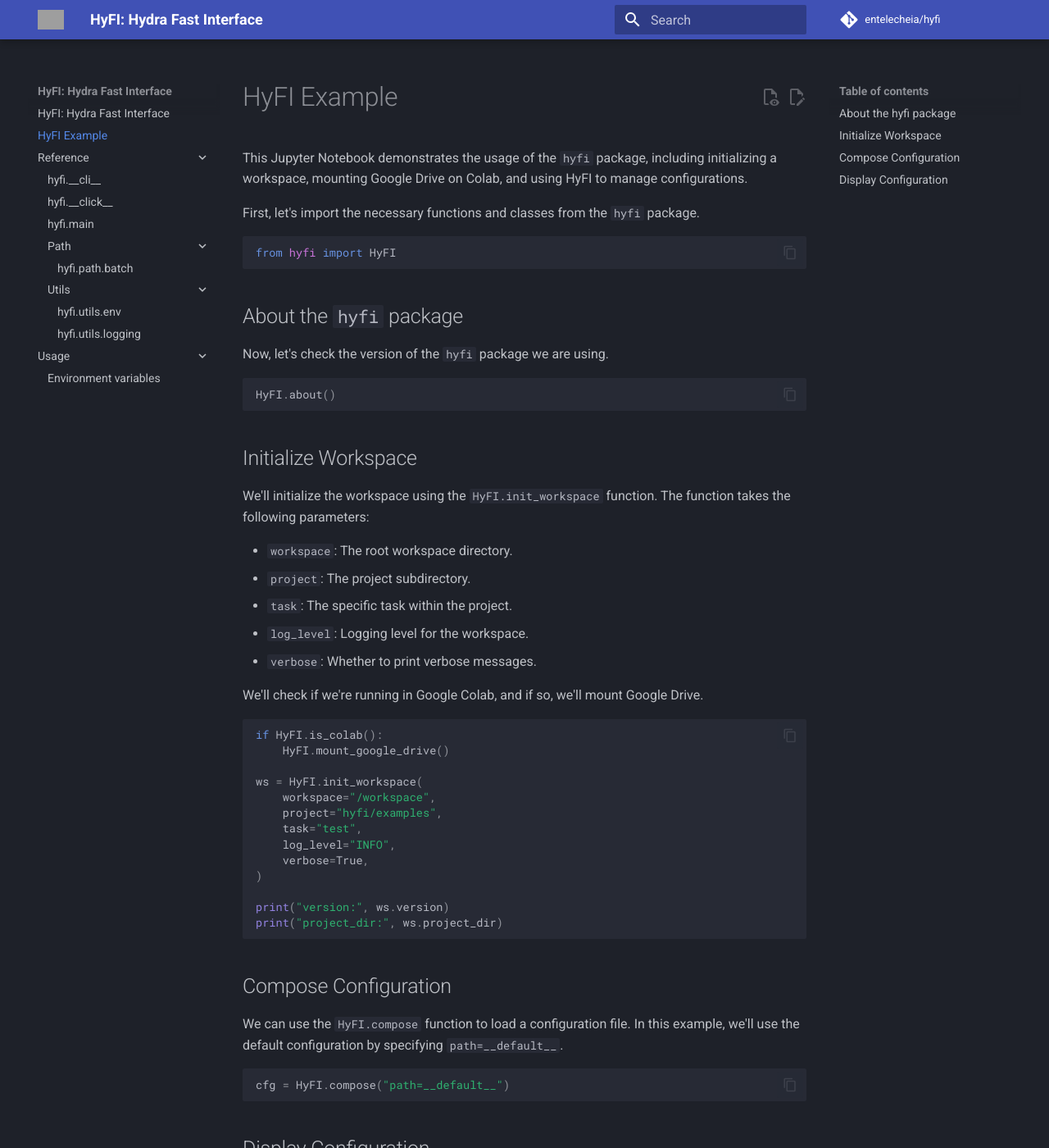
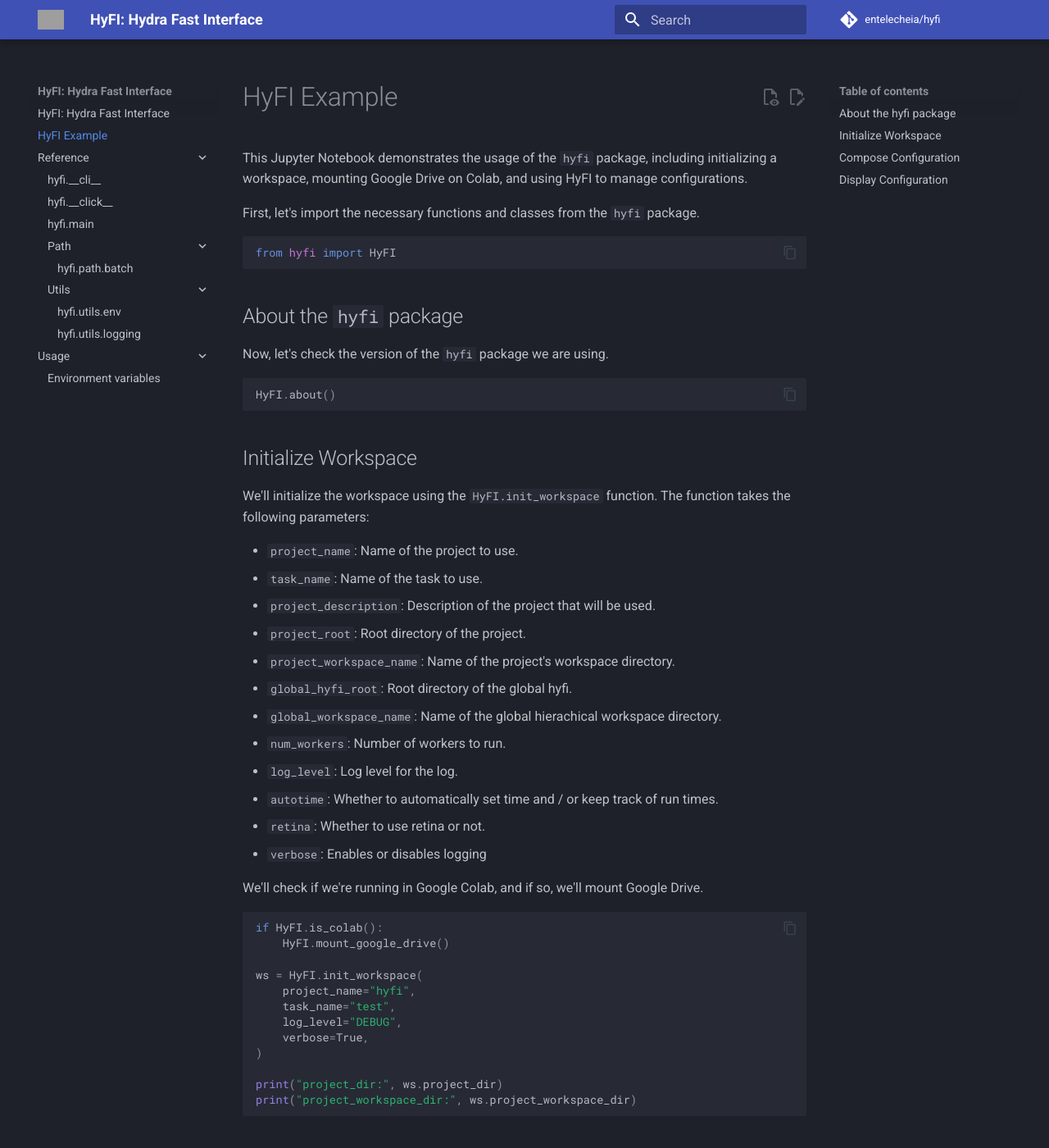
Before and after one commit to entelecheia/hyfi, an MkDocs documentation site: the page built from docs/examples.md, in a window 1280 px wide and 1400 px high. Shown: the whole window at 82% size. Built offline with MkDocs 1.6.1 and Material for MkDocs 9.7.7, drawn with Linux system fonts in a browser that asks for light colours; comment, search, counter and statistics services are not loaded; grey boxes are pictures that could not be loaded.

Commit message:
chore(docs): Update example code for HyFI init_workspace function

````diff
--- a/docs/examples.md
+++ b/docs/examples.md
@@ -20,11 +20,18 @@
 
 We'll initialize the workspace using the `HyFI.init_workspace` function. The function takes the following parameters:
 
-- `workspace`: The root workspace directory.
-- `project`: The project subdirectory.
-- `task`: The specific task within the project.
-- `log_level`: Logging level for the workspace.
-- `verbose`: Whether to print verbose messages.
+- `project_name`: Name of the project to use.
+- `task_name`: Name of the task to use.
+- `project_description`: Description of the project that will be used.
+- `project_root`: Root directory of the project.
+- `project_workspace_name`: Name of the project's workspace directory.
+- `global_hyfi_root`: Root directory of the global hyfi.
+- `global_workspace_name`: Name of the global hierachical workspace directory.
+- `num_workers`: Number of workers to run.
+- `log_level`: Log level for the log.
+- `autotime`: Whether to automatically set time and / or keep track of run times.
+- `retina`: Whether to use retina or not.
+- `verbose`: Enables or disables logging
 
 We'll check if we're running in Google Colab, and if so, we'll mount Google Drive.
 
@@ -33,15 +40,14 @@
     HyFI.mount_google_drive()
 
 ws = HyFI.init_workspace(
-    workspace="/workspace",
-    project="hyfi/examples",
-    task="test",
-    log_level="INFO",
+    project_name="hyfi",
+    task_name="test",
+    log_level="DEBUG",
     verbose=True,
 )
 
-print("version:", ws.version)
 print("project_dir:", ws.project_dir)
+print("project_workspace_dir:", ws.project_workspace_dir)
 ```
 
 ## Compose Configuration
````
Also changed, not shown: 1 other file.
